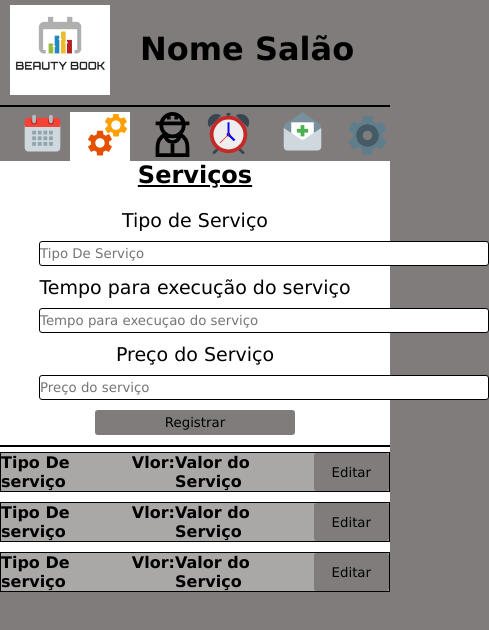
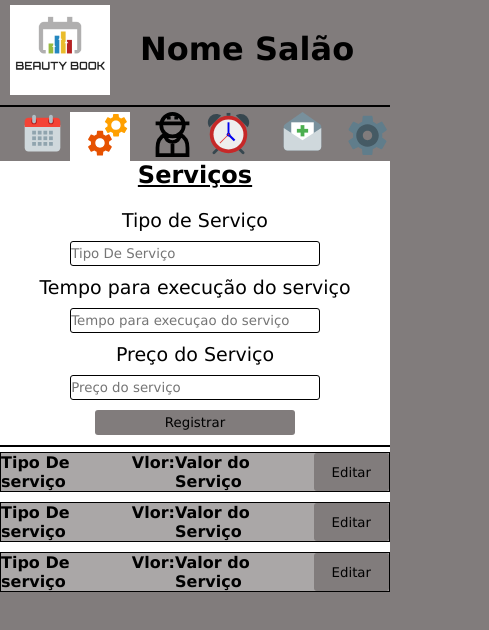
Before and after one commit to joaoMicheletti/BeautyBook, a React (Create React App) app in the folder frontend/: page /servicos in a window 390 px wide. Shown: the top 630 px of the page, 489 px wide, since content can reach past the window. Built offline with nearby package versions, Linux system fonts and the light colour scheme.

Commit message:
responsive...
ajuste na responsive...
de alguns   elementos na pagina serviços

```diff
--- a/frontend/src/pages/servicos/style_servicos.css
+++ b/frontend/src/pages/servicos/style_servicos.css
@@ -38,6 +38,7 @@
     width: 80%;
     margin-left: 10%;
 }
+
 #ParagrafoRegistrarServico {
     font-size: 19px;
     font-family: 'Lucida Sans', 'Lucida Sans Regular', 'Lucida Grande', 'Lucida Sans Unicode', Geneva, Verdana, sans-serif;
@@ -73,6 +74,14 @@
 #BtnServicos:hover {
     opacity: 80%;
 }
+@media(max-width: 600px){
+    #TipodeServico {
+        width: 80%;
+    }
+    #PrecoServico {
+        width: 80%;
+    }
+}
 #ServicosCadastrados {
 
     width: 100%;
```
